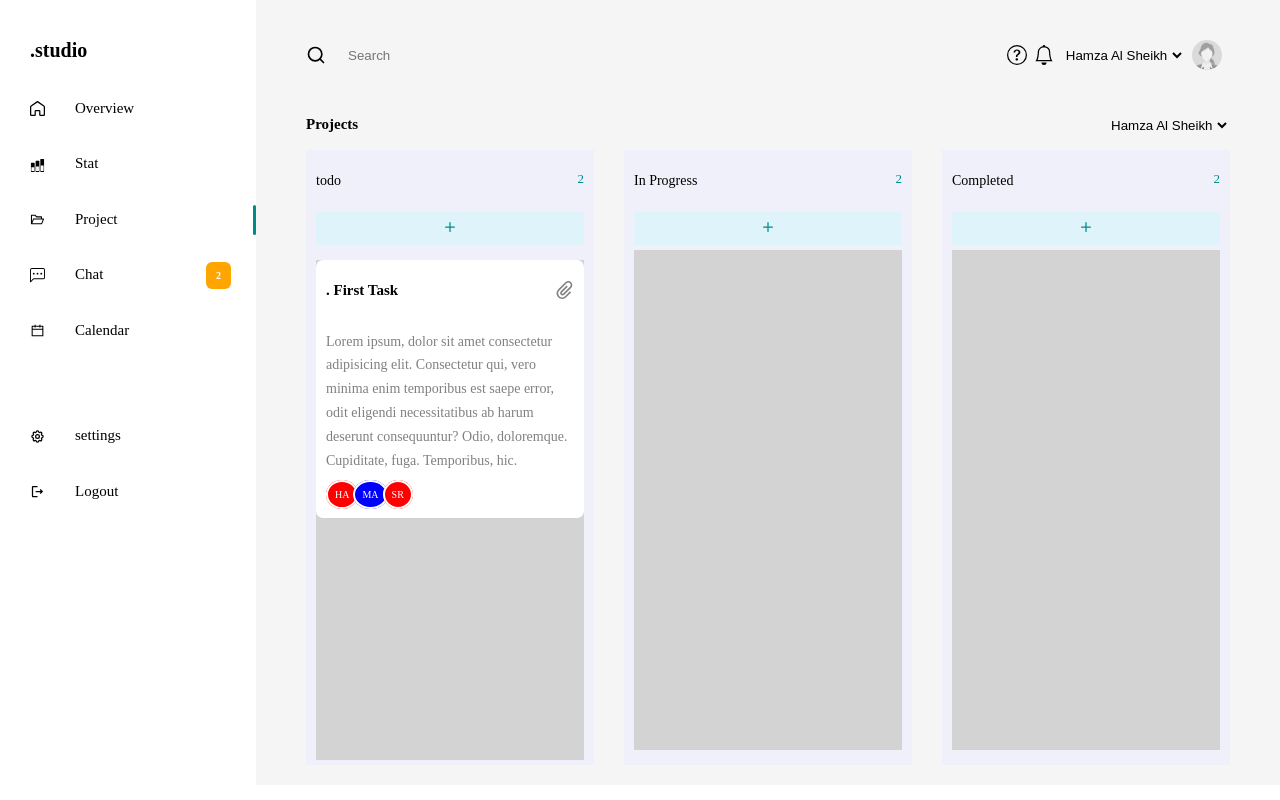
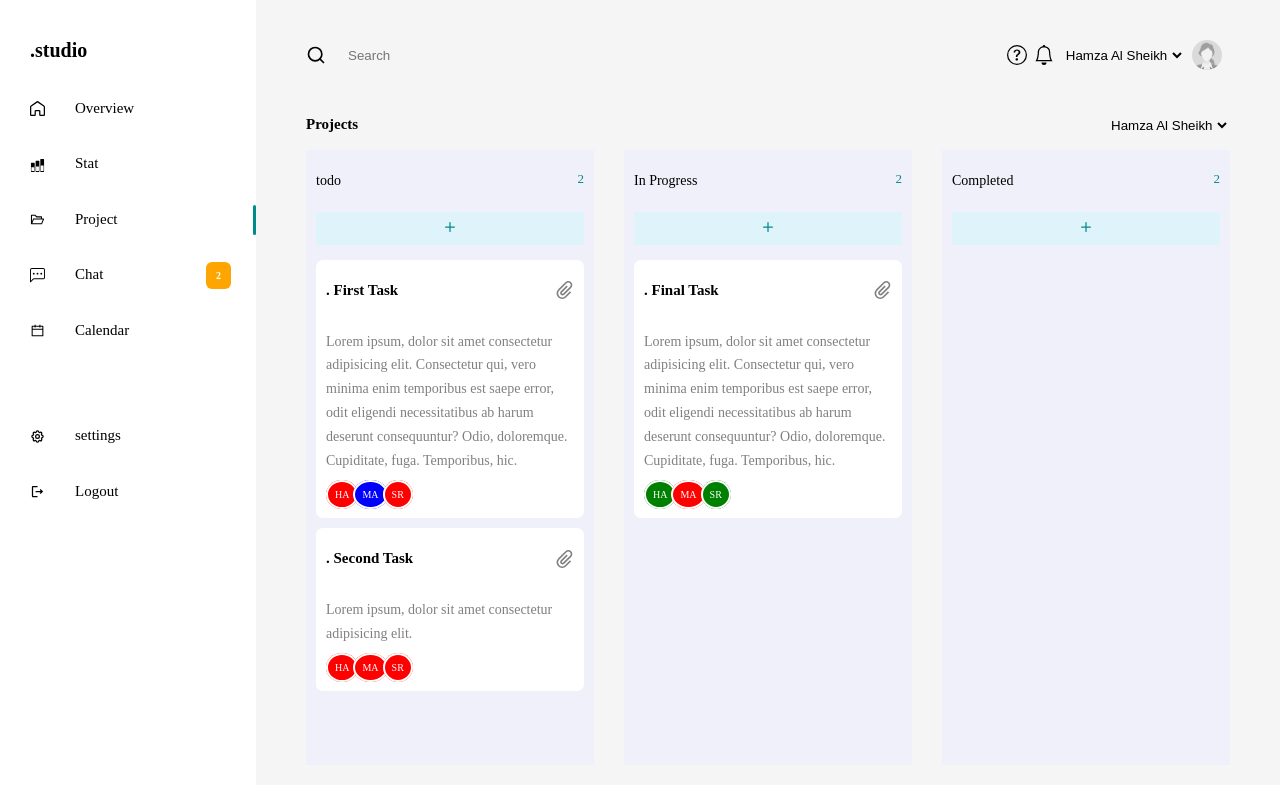
Before and after one commit to Hamza405/Todo-React, a React (Create React App) app: page / in a window 1280 px wide. Built offline with nearby package versions, Linux system fonts and the light colour scheme.

Commit message:
Implement dnd place holder

```diff
--- a/package.json
+++ b/package.json
@@ -6,6 +6,7 @@
     "@testing-library/jest-dom": "^5.16.5",
     "@testing-library/react": "^13.4.0",
     "@testing-library/user-event": "^13.5.0",
+    "lodash": "^4.17.21",
     "react": "^18.2.0",
     "react-beautiful-dnd": "^13.1.1",
     "react-dom": "^18.2.0",
--- a/src/components/Projects/Todo.jsx
+++ b/src/components/Projects/Todo.jsx
@@ -1,4 +1,6 @@
+import { useState } from "react";
 import { DragDropContext, Draggable, Droppable } from "react-beautiful-dnd";
+import { isEmpty } from "lodash";
 
 import style from "./Todo.module.css";
 import {
@@ -12,10 +14,106 @@ import Title from "./widgets/Title/Title";
 import AddButton from "./widgets/AddButton/AddButton";
 import TodoContainer from "./widgets/TodoContainer/TodoContainer";
 
+const queryAttr = "data-rbd-drag-handle-draggable-id";
+const getDraggedDom = (draggableId) => {
+  const domQuery = `[${queryAttr}='${draggableId}']`;
+  const draggedDOM = document.querySelector(domQuery);
+
+  return draggedDOM;
+};
+
 const Todo = () => {
+  const [placeholderProps, setPlaceholderProps] = useState({});
+
+  const handleDragStart = (event) => {
+    const draggedDOM = getDraggedDom(event.draggableId);
+
+    if (!draggedDOM) {
+      return;
+    }
+
+    const { clientHeight, clientWidth } = draggedDOM;
+    const sourceIndex = event.source.index;
+    var clientY =
+      parseFloat(window.getComputedStyle(draggedDOM.parentNode).paddingTop) +
+      [...draggedDOM.parentNode.children]
+        .slice(0, sourceIndex)
+        .reduce((total, curr) => {
+          const style = curr.currentStyle || window.getComputedStyle(curr);
+          const marginBottom = parseFloat(style.marginBottom);
+          return total + curr.clientHeight + marginBottom;
+        }, 0);
+
+    setPlaceholderProps({
+      clientHeight,
+      clientWidth,
+      clientY,
+      clientX: parseFloat(
+        window.getComputedStyle(draggedDOM.parentNode).paddingLeft
+      ),
+    });
+  };
+
+  const handleDragEnd = (result) => {
+    setPlaceholderProps({});
+    // dropped outside the list
+    if (!result.destination) {
+      return;
+    }
+    onDragEnd(result);
+  };
+
+  const handleDragUpdate = (event) => {
+    if (!event.destination) {
+      return;
+    }
+
+    const draggedDOM = getDraggedDom(event.draggableId);
+
+    if (!draggedDOM) {
+      return;
+    }
+
+    const { clientHeight, clientWidth } = draggedDOM;
+    const destinationIndex = event.destination.index;
+    const sourceIndex = event.source.index;
+
+    const childrenArray = [...draggedDOM.parentNode.children];
+    const movedItem = childrenArray[sourceIndex];
+    childrenArray.splice(sourceIndex, 1);
+
+    const updatedArray = [
+      ...childrenArray.slice(0, destinationIndex),
+      movedItem,
+      ...childrenArray.slice(destinationIndex + 1),
+    ];
+
+    var clientY =
+      parseFloat(window.getComputedStyle(draggedDOM.parentNode).paddingTop) +
+      updatedArray.slice(0, destinationIndex).reduce((total, curr) => {
+        const style = curr.currentStyle || window.getComputedStyle(curr);
+        const marginBottom = parseFloat(style.marginBottom);
+        return total + curr.clientHeight + marginBottom;
+      }, 0);
+
+    setPlaceholderProps({
+      clientHeight,
+      clientWidth,
+      clientY,
+      clientX: parseFloat(
+        window.getComputedStyle(draggedDOM.parentNode).paddingLeft
+      ),
+    });
+  };
+
   return (
     <div className={style.container}>
-      <DragDropContext type="MAIN" onDragEnd={onDragEnd}>
+      <DragDropContext
+        type="MAIN"
+        onDragEnd={handleDragEnd}
+        onDragStart={handleDragStart}
+        onDragUpdate={handleDragUpdate}
+      >
         <TodoContainer>
           <Title title="todo" count="2" />
           <AddButton />
@@ -26,7 +124,7 @@ const Todo = () => {
                   minHeight: "500px",
                   background: snapshot.isDraggingOver
                     ? "lightblue"
-                    : "lightgray",
+                    : "transparent",
                 }}
                 {...provider.droppableProps}
                 ref={provider.innerRef}
@@ -60,12 +158,7 @@ const Todo = () => {
           <Droppable droppableId="inProgress" key="inProgress" type="MAIN">
             {(provider, snapshot) => (
               <div
-                style={{
-                  minHeight: "500px",
-                  background: snapshot.isDraggingOver
-                    ? "lightblue"
-                    : "lightgray",
-                }}
+                style={{ position: "relative" }}
                 {...provider.droppableProps}
                 ref={provider.innerRef}
               >
@@ -88,6 +181,17 @@ const Todo = () => {
                   </Draggable>
                 ))}
                 {provider.placeholder}
+                {!isEmpty(placeholderProps) && snapshot.isDraggingOver && (
+                  <div
+                    className={style.targetBorder}
+                    style={{
+                      top: placeholderProps.clientY,
+                      left: placeholderProps.clientX,
+                      height: placeholderProps.clientHeight,
+                      width: placeholderProps.clientWidth,
+                    }}
+                  />
+                )}
               </div>
             )}
           </Droppable>
@@ -98,12 +202,7 @@ const Todo = () => {
           <Droppable droppableId="completed" key="completed" type="MAIN">
             {(provider, snapshot) => (
               <div
-                style={{
-                  minHeight: "500px",
-                  background: snapshot.isDraggingOver
-                    ? "lightblue"
-                    : "lightgray",
-                }}
+                style={{ position: "relative" }}
                 {...provider.droppableProps}
                 ref={provider.innerRef}
               >
@@ -126,6 +225,17 @@ const Todo = () => {
                   </Draggable>
                 ))}
                 {provider.placeholder}
+                {!isEmpty(placeholderProps) && snapshot.isDraggingOver && (
+                  <div
+                    className={style.targetBorder}
+                    style={{
+                      top: placeholderProps.clientY,
+                      left: placeholderProps.clientX,
+                      height: placeholderProps.clientHeight,
+                      width: placeholderProps.clientWidth,
+                    }}
+                  />
+                )}
               </div>
             )}
           </Droppable>
--- a/src/components/Projects/Todo.module.css
+++ b/src/components/Projects/Todo.module.css
@@ -4,3 +4,20 @@
   gap: 3rem;
   justify-content: space-between;
 }
+
+.targetBorder {
+  margin-top: 1rem;
+  position: absolute;
+  border: 2px dashed gray;
+  animation: comeScale 0.5s ease-out;
+}
+
+@keyframes comeScale {
+  0% {
+    opacity: 0;
+    transform: scale(0);
+  }
+  100% {
+    transform: scale(1);
+  }
+}
--- a/src/services/data.js
+++ b/src/services/data.js
@@ -6,13 +6,28 @@ export const DUMMY_DATA_TODO = [
     des: "Lorem ipsum, dolor sit amet consectetur adipisicing elit. Consectetur qui, vero minima enim temporibus est saepe error, odit eligendi necessitatibus ab harum deserunt consequuntur? Odio, doloremque. Cupiditate, fuga. Temporibus, hic.",
     tags: ["HA", "MA", "SR"],
   },
+  {
+    id: "2st",
+    title: "Second Task",
+    status: "todo",
+    des: "Lorem ipsum, dolor sit amet consectetur adipisicing elit.",
+    tags: ["HA", "MA", "SR"],
+  },
 ];
 
-export const DUMMY_DATA_INPROGRESS = [];
+export const DUMMY_DATA_INPROGRESS = [
+  {
+    id: "4st",
+    title: "Final Task",
+    status: "inProgress",
+    des: "Lorem ipsum, dolor sit amet consectetur adipisicing elit. Consectetur qui, vero minima enim temporibus est saepe error, odit eligendi necessitatibus ab harum deserunt consequuntur? Odio, doloremque. Cupiditate, fuga. Temporibus, hic.",
+    tags: ["HA", "MA", "SR"],
+  },
+];
 
 export const DUMMY_DATA_COMPLETED = [];
 
-export const onDragEnd = (result, column, setColumn) => {
+export const onDragEnd = (result) => {
   console.log(result);
   const { source, destination, draggableId } = result;
   if (!destination) return;
@@ -41,7 +56,7 @@ export const onDragEnd = (result, column, setColumn) => {
     destination.droppableId === "completed"
   ) {
     const task = DUMMY_DATA_TODO.find((i) => i.id === draggableId);
-    task.status = "inProgress";
+    task.status = "completed";
     const temp = DUMMY_DATA_TODO.filter((i) => i.id !== draggableId);
     DUMMY_DATA_TODO.splice(0, DUMMY_DATA_TODO.length, ...temp);
     DUMMY_DATA_COMPLETED.push(task);
```
Also changed, not shown: 1 other file (tests, documents, lock files or other folders).
